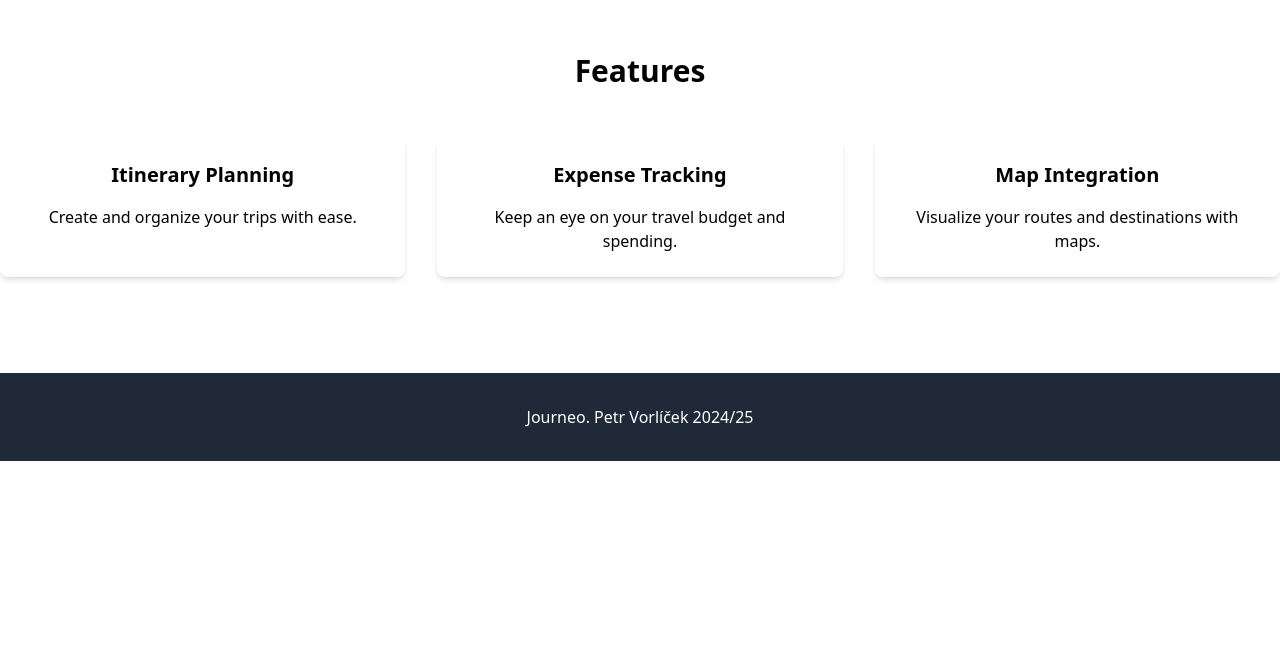
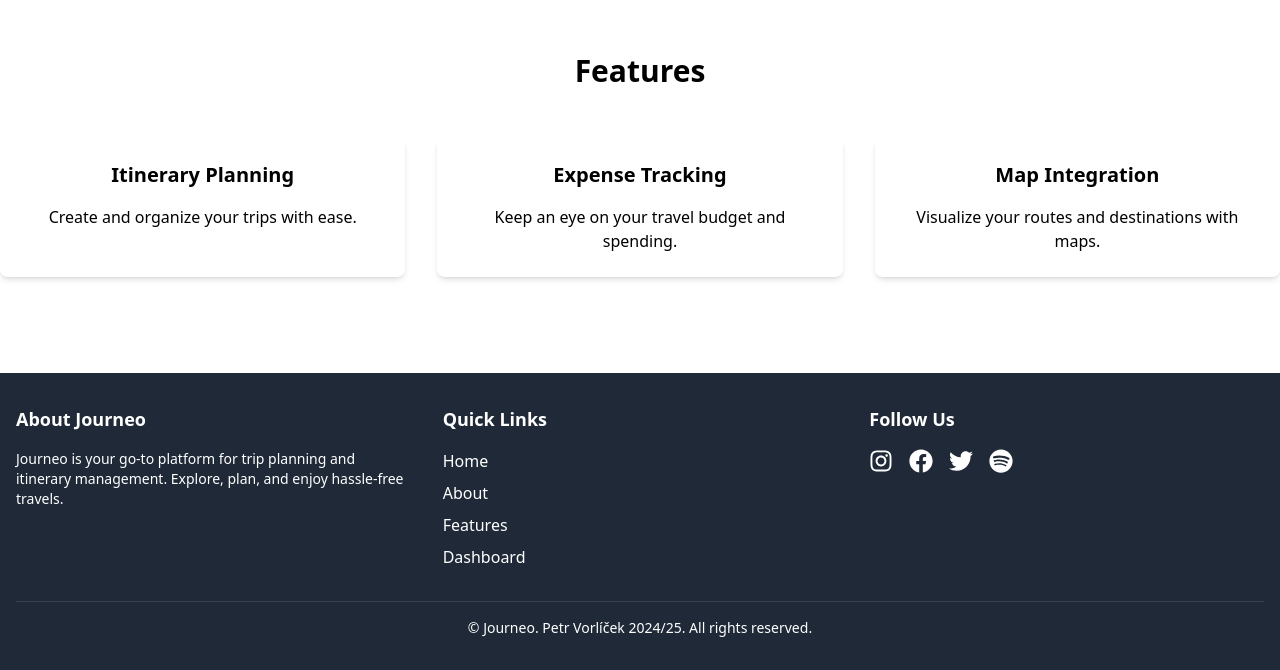
Before and after one commit to PetrVorlos35/Journeo, a React (Vite) app in the folder frontend/: page / in a window 1280 px wide. Shown: the part 762-1432 px from the top of the page. Before the commit the page ends 1223 px from the top, so only its background shows below. Built offline with nearby package versions, Linux system fonts and the light colour scheme.

Commit message:
lepsi footer

```diff
--- a/frontend/package.json
+++ b/frontend/package.json
@@ -28,6 +28,7 @@
     "react-datepicker": "^7.5.0",
     "react-dom": "^18.3.1",
     "react-i18next": "^15.4.0",
+    "react-icons": "^5.4.0",
     "react-leaflet": "^4.2.1",
     "react-native-calendars": "^1.1307.0",
     "react-router-dom": "^6.26.2",
--- a/frontend/src/Footer.jsx
+++ b/frontend/src/Footer.jsx
@@ -1,13 +1,57 @@
+import { FaFacebook, FaTwitter, FaInstagram, FaSpotify } from "react-icons/fa";
+import { useTranslation } from "react-i18next";
 
 function Footer() {
+    const { t } = useTranslation();
+  return (
+    <footer className="bg-gray-800 text-white py-8">
+      <div className="container mx-auto px-4">
+        <div className="grid grid-cols-1 md:grid-cols-3 gap-8 text-center md:text-left">
+          {/* About Section */}
+          <div>
+            <h3 className="text-lg font-semibold mb-4">{t('journeoAbout')}</h3>
+            <p className="text-sm">
+            {t('journeoAboutDes')}
+            </p>
+          </div>
 
-    return (
-        <footer className="bg-gray-800 text-white py-8">
-        <div className="container mx-auto text-center">
-            <p>Journeo. Petr Vorlíček 2024/25</p>
+          {/* Navigation Links */}
+          <div>
+            <h3 className="text-lg font-semibold mb-4">{t('guickLinks')}</h3>
+            <ul className="space-y-2">
+              <li><a href="/" className="text-white hover:text-gray-200 relative after:content-[''] after:absolute after:w-0 after:h-[2px] after:bg-gray-200 after:left-1/2 after:bottom-0 after:transition-all after:duration-300 hover:after:w-full hover:after:left-0">{t('home')}</a></li>
+              <li><a href="/#about" className="text-white hover:text-gray-200 relative after:content-[''] after:absolute after:w-0 after:h-[2px] after:bg-gray-200 after:left-1/2 after:bottom-0 after:transition-all after:duration-300 hover:after:w-full hover:after:left-0">{t('about')}</a></li>
+              <li><a href="/#features" className="text-white hover:text-gray-200 relative after:content-[''] after:absolute after:w-0 after:h-[2px] after:bg-gray-200 after:left-1/2 after:bottom-0 after:transition-all after:duration-300 hover:after:w-full hover:after:left-0">{t('features')}</a></li>
+              <li><a href="/dashboard" className="text-white hover:text-gray-200 relative after:content-[''] after:absolute after:w-0 after:h-[2px] after:bg-gray-200 after:left-1/2 after:bottom-0 after:transition-all after:duration-300 hover:after:w-full hover:after:left-0">Dashboard</a></li>
+            </ul>
+          </div>
+
+          {/* Social Media Links */}
+          <div>
+            <h3 className="text-lg font-semibold mb-4">{t('followUs')}</h3>
+            <div className="flex justify-center md:justify-start space-x-4">
+              <a href="https://instagram.com/petr.vorel35" target="_blank" rel="noopener noreferrer" className="hover:text-pink-500">
+                <FaInstagram size={24} />
+              </a>
+              <a href="https://facebook.com/PetrVorlicek06" target="_blank" rel="noopener noreferrer" className="hover:text-blue-500">
+                <FaFacebook size={24} />
+              </a>
+              <a href="https://x.com/Vorel35" target="_blank" rel="noopener noreferrer" className="hover:text-blue-400">
+                <FaTwitter size={24} />
+              </a>
+              <a href="https://open.spotify.com/playlist/5TwZJVsfH5I2swTuiZXJx6" target="_blank" rel="noopener noreferrer" className="hover:text-blue-700">
+                <FaSpotify size={24} />
+              </a>
+            </div>
+          </div>
         </div>
-        </footer>
-    );
-    }
+
+        <div className="mt-8 border-t border-gray-700 pt-4 text-center">
+          <p className="text-sm">&copy; Journeo. Petr Vorlíček 2024/25. {t('allRights')}.</p>
+        </div>
+      </div>
+    </footer>
+  );
+}
 
 export default Footer;
--- a/frontend/src/LanguageSelector.jsx
+++ b/frontend/src/LanguageSelector.jsx
@@ -1,4 +1,4 @@
-import React, { useState } from 'react';
+import { useState } from 'react';
 import i18n from 'i18next';
 import Flags from 'react-world-flags';
 
--- a/frontend/src/i18n.js
+++ b/frontend/src/i18n.js
@@ -101,7 +101,12 @@ i18n
           calendar: "Calendar",
           totalBudget: "Total Budget",
           accomodationCost: "Accommodation Cost:",
-          savePlan: "Save Plan"
+          savePlan: "Save Plan",
+          journeoAbout: "About Journeo",
+          journeoAboutDes: "Journeo is your go-to platform for trip planning and itinerary management. Explore, plan, and enjoy hassle-free travels.",
+          guickLinks: "Quick Links",
+          followUs: "Follow Us",
+          allRights: "All rights reserved"
         },
       },
       cs: {
@@ -155,7 +160,7 @@ i18n
           noActivities: "Žádné konkrétní aktivity",
           totalCost: "Celková cena",
           budgetChart: "Vyberte typ grafu:",
-          Doughnut: "Koláčový graf",
+          Doughnut: "Prstencový graf",
           Bar: "Sloupcový graf",
           Pie: "Koláčový graf",
           Radar: "Radiální graf",
@@ -198,7 +203,12 @@ i18n
           calendar: "Kalendář",
           totalBudget: "Celkový rozpočet",
           accomodationCost: "Náklady na ubytování:",
-          savePlan: "Uložit plán"
+          savePlan: "Uložit plán",
+          journeoAbout: "O aplikaci Journeo",
+          journeoAboutDes: "Journeo je vaší platformou pro plánování výletů a správu itinerářů. Prozkoumejte, plánujte a užívejte si bezstarostné cesty.",
+          guickLinks: "Rychlé odkazy",
+          followUs: "Sledujte nás",
+          allRights: "Všechna práva vyhrazena"
         },
       },
     },
```
Also changed, not shown: 1 other file (tests, documents, lock files or other folders).
